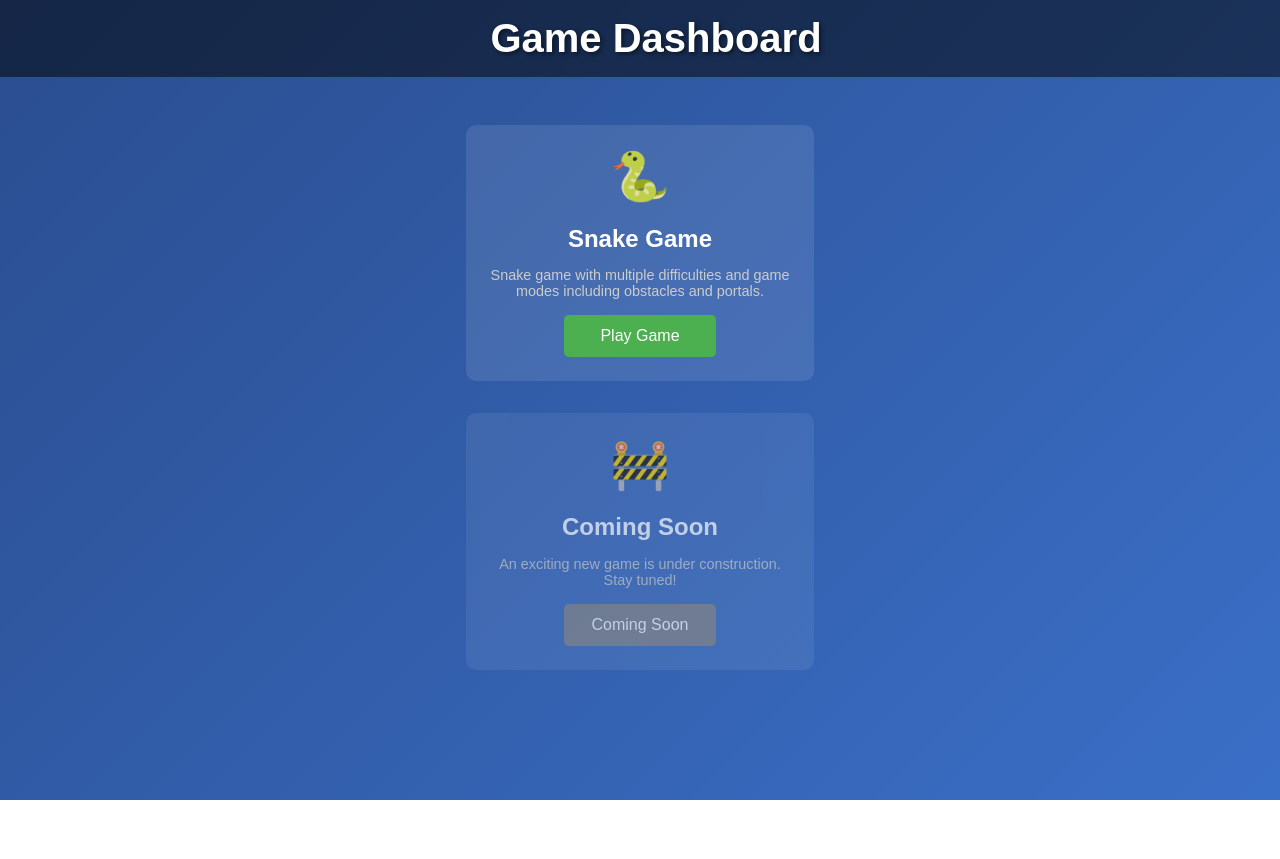
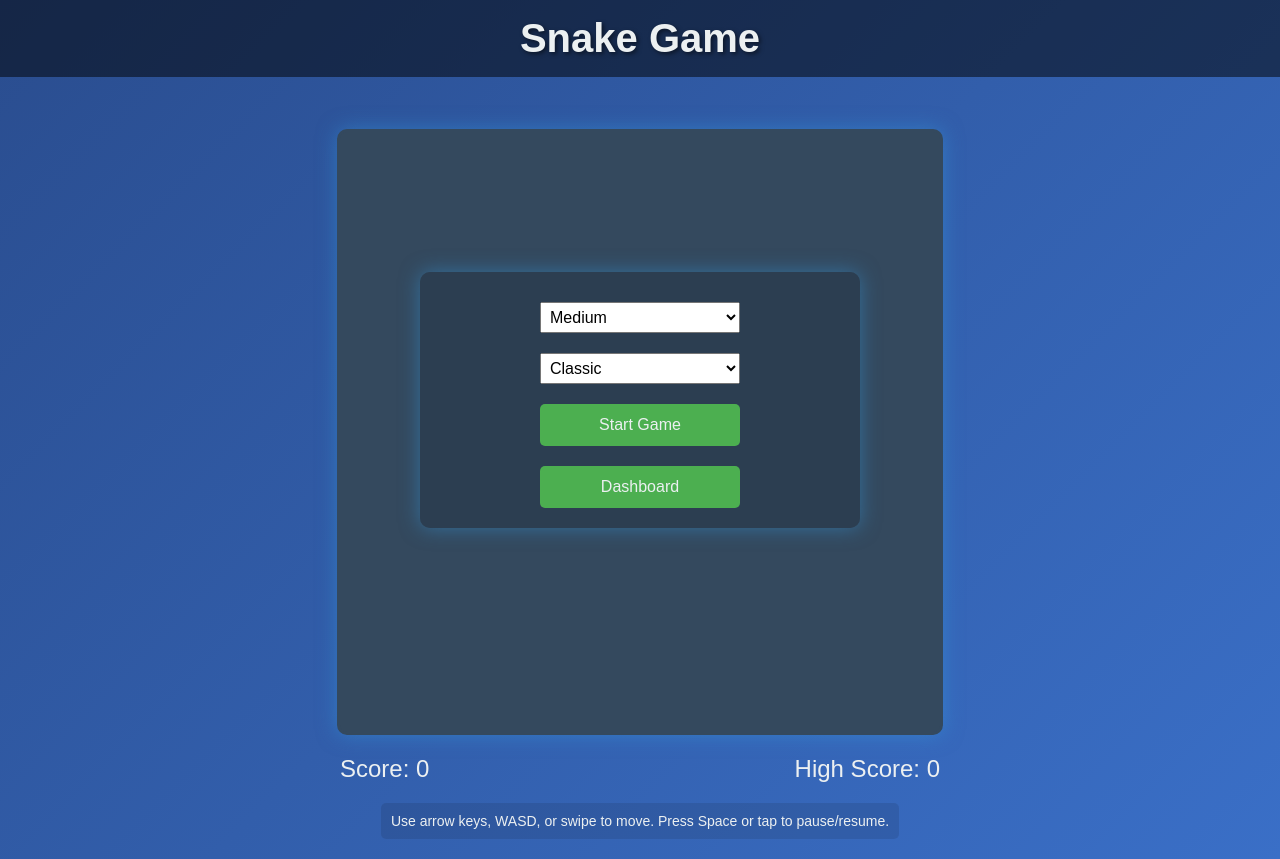
Before and after one commit to filtymilty/gamingdev, a plain HTML site: page index.html in a window 1280 px wide. Shown: the top 859 px of the page. Before the commit the page ends 800 px from the top, so only its background shows below. Drawn offline with Linux system fonts and the light colour scheme.

Commit message:
just snake game now

```diff
--- a/index.html
+++ b/index.html
@@ -3,18 +3,48 @@
 <head>
     <meta charset="UTF-8">
     <meta name="viewport" content="width=device-width, initial-scale=1.0">
-    <title>Game Dashboard</title>
-    <link rel="stylesheet" href="main.css">
+    <title>Snake Game</title>
+    <link rel="stylesheet" href="snake.css">
 </head>
 <body>
     <header>
-        <h1>Game Dashboard</h1>
+        <h1>Snake Game</h1>
     </header>
-    <div class="container">
-        <div id="game-grid" class="game-grid">
-            <!-- Game cards will be dynamically inserted here -->
+    <div id="gameContainer">
+        <canvas id="gameCanvas" width="600" height="600"></canvas>
+        <div id="scoreBoard">
+            <div id="score">Score: 0</div>
+            <div id="highScore">High Score: 0</div>
+        </div>
+        <div id="startScreen">
+            <select id="difficultySelect">
+                <option value="easy">Easy</option>
+                <option value="medium" selected>Medium</option>
+                <option value="hard">Hard</option>
+            </select>
+            <select id="modeSelect">
+                <option value="classic">Classic</option>
+                <option value="obstacles">Obstacles</option>
+                <option value="portal">Portal</option>
+            </select>
+            <button id="startButton" class="button">Start Game</button>
+            <button id="returnToDashboardButton" class="button">Dashboard</button>
+        </div>
+        <div id="gameOver">
+            <h2>Game Over!</h2>
+            <p>Your score: <span id="finalScore"></span></p>
+            <button id="restartButton" class="button">Play Again</button>
+            <button id="gameOverMainMenuButton" class="button">Main Menu</button>
+        </div>
+        <div id="pauseMenu">
+            <h2>Game Paused</h2>
+            <button id="resumeButton" class="button">Resume</button>
+            <button id="returnToMainButton" class="button">Main Menu</button>
+        </div>
+        <div id="controlsInfo">
+            Use arrow keys, WASD, or swipe to move. Press Space or tap to pause/resume.
         </div>
     </div>
-    <script src="main.js"></script>
+    <script src="snake.js"></script>
 </body>
 </html>
--- a/main.css
+++ /dev/null
@@ -1,140 +0,0 @@
-:root {
-    --primary-color: #2a4d8f; /* Lighter blue */
-    --secondary-color: #3a6fc7; /* Lighter blue */
-    --accent-color: #4CAF50; /* New accent color matching the Snake game */
-}
-
-body {
-    font-family: 'Arial', sans-serif;
-    margin: 0;
-    padding: 0;
-    background: linear-gradient(135deg, var(--primary-color), var(--secondary-color));
-    color: #ffffff;
-    min-height: 100vh;
-    display: flex;
-    flex-direction: column;
-}
-
-header {
-    background-color: rgba(0, 0, 0, 0.5);
-    width: 100%;
-    padding: 1rem;
-    text-align: center;
-}
-
-h1 {
-    margin: 0;
-    font-size: 2.5rem;
-    text-shadow: 2px 2px 4px rgba(0, 0, 0, 0.5);
-}
-
-.container {
-    flex: 1;
-    overflow-y: auto;
-    padding: 2rem 1rem;
-    -webkit-overflow-scrolling: touch; /* Smooth scrolling on iOS */
-}
-
-.game-grid {
-    display: flex;
-    flex-direction: column;
-    align-items: center;
-    gap: 2rem;
-    padding: 1rem;
-}
-
-.game-card {
-    background-color: rgba(255, 255, 255, 0.1);
-    border-radius: 10px;
-    padding: 1.5rem;
-    text-align: center;
-    transition: transform 0.3s ease, box-shadow 0.3s ease;
-    width: 100%;
-    max-width: 300px; /* Adjust this value as needed */
-}
-
-.game-card:hover {
-    transform: translateY(-5px);
-    box-shadow: 0 5px 15px rgba(0, 0, 0, 0.3);
-}
-
-.game-icon {
-    font-size: 3rem;
-    margin-bottom: 1rem;
-}
-
-.game-title {
-    font-size: 1.5rem;
-    margin-bottom: 0.5rem;
-}
-
-.game-description {
-    font-size: 0.9rem;
-    margin-bottom: 1rem;
-    color: #cccccc;
-}
-
-.game-link, .button {
-    display: inline-block;
-    padding: 0.75rem 1rem;
-    background-color: var(--accent-color);
-    color: white;
-    text-decoration: none;
-    border-radius: 5px;
-    transition: background-color 0.3s;
-    margin-top: auto;
-    font-size: 1rem;
-    cursor: pointer;
-    min-width: 120px; /* Ensure buttons are wide enough */
-}
-
-.game-link:hover, .button:hover {
-    background-color: #45a049;
-}
-
-.game-card.coming-soon {
-    opacity: 0.7;
-}
-
-.game-card.coming-soon .game-link {
-    background-color: #888;
-    cursor: not-allowed;
-    pointer-events: none; /* This prevents click events */
-}
-
-@media (max-width: 600px) {
-    h1 {
-        font-size: 2rem;
-    }
-
-    .game-card {
-        padding: 1rem;
-        max-width: 250px; /* Adjust this value for mobile if needed */
-    }
-
-    .game-grid {
-        gap: 1rem;
-    }
-
-    .game-icon {
-        font-size: 2.5rem;
-    }
-
-    .game-title {
-        font-size: 1.2rem;
-    }
-
-    .game-description {
-        font-size: 0.8rem;
-    }
-
-    .game-link {
-        padding: 0.5rem 0.75rem;
-        font-size: 0.9rem;
-    }
-
-    .button {
-        padding: 10px 20px;
-        font-size: 14px;
-    }
-}
--- a/main.js
+++ /dev/null
@@ -1,46 +0,0 @@
-document.addEventListener('DOMContentLoaded', function() {
-    const games = [
-        {
-            icon: '🐍',
-            title: 'Snake Game',
-            description: 'Snake game with multiple difficulties and game modes including obstacles and portals.',
-            link: 'games/snake/snake.html',
-            comingSoon: false
-        },
-        {
-            icon: '🚧',
-            title: 'Coming Soon',
-            description: 'An exciting new game is under construction. Stay tuned!',
-            link: '#',
-            comingSoon: true
-        }
-        // Add more games here as they become available
-    ];
-
-    function createGameCard(game) {
-        const card = document.createElement('div');
-        card.className = `game-card${game.comingSoon ? ' coming-soon' : ''}`;
-
-        card.innerHTML = `
-            <div class="game-icon">${game.icon}</div>
-            <h2 class="game-title">${game.title}</h2>
-            <p class="game-description">${game.description}</p>
-            <a href="${game.link}" class="game-link" ${game.comingSoon ? 'aria-disabled="true"' : ''} aria-label="${game.comingSoon ? 'Coming Soon' : 'Play ' + game.title}">${game.comingSoon ? 'Coming Soon' : 'Play Game'}</a>
-        `;
-
-        return card;
-    }
-
-    function renderGameCards() {
-        const gameGrid = document.getElementById('game-grid');
-        if (!gameGrid) {
-            console.error('Game grid element not found');
-            return;
-        }
-        games.forEach(game => {
-            gameGrid.appendChild(createGameCard(game));
-        });
-    }
-
-    renderGameCards();
-});
```
Also changed, not shown: games/snake/snake.html (deleted, +0 -50 lines), snake.css (renamed from games/snake/snake.css), snake.js (renamed from games/snake/snake.js).
